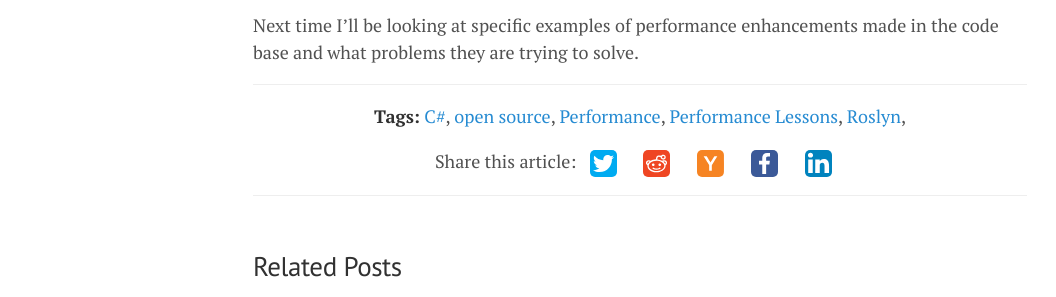
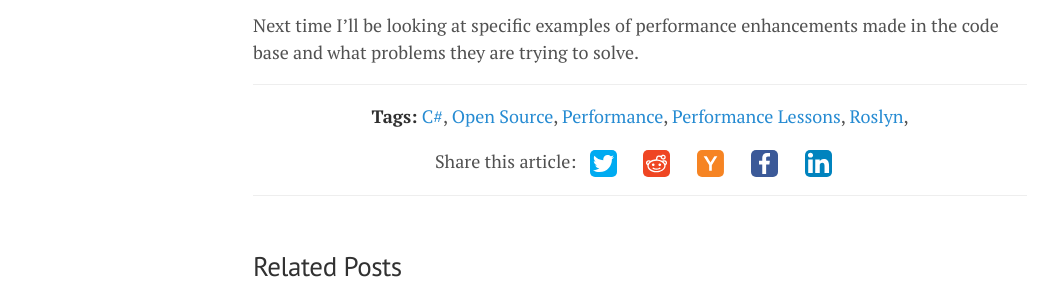
Before and after one commit to mattwarren/mattwarren.github.io, a Jekyll site: the page built from _posts/2014-06-05-roslyn-code-base-performance-lessons-part-1.md, in a window 1280 px wide and 900 px high, scrolled down 2153 px. Shown: the part 451-748 px from the top of the window, without its empty margins (0-1056 px from the left). Built offline with Jekyll 4.4.1, drawn with Linux system fonts in a browser that asks for light colours; nearby versions of some CDN libraries; comment, search, counter and statistics services are not loaded.

Commit message:
trying to fix styles

```diff
--- a/_posts/2014-06-05-roslyn-code-base-performance-lessons-part-1.md
+++ b/_posts/2014-06-05-roslyn-code-base-performance-lessons-part-1.md
@@ -2,7 +2,7 @@
 layout: post
 title: Roslyn code base - performance lessons (part 1)
 comments: true
-tags: [C#, open source, Performance, Performance Lessons, Roslyn]
+tags: [C#, Open Source, Performance, Performance Lessons, Roslyn]
 ---
 At <a href="http://www.buildwindows.com/" target="_blank">Build 2014</a> Microsoft open source their next-generation C#/VB.NET compiler, called <a href="http://msdn.microsoft.com/en-us/vstudio/roslyn.aspx" target="_blank">Roslyn</a>. The project is <a href="https://roslyn.codeplex.com/" target="_blank">hosted on codeplex</a> and you can even <a href="http://source.roslyn.codeplex.com/" target="_blank">browse the source</a>, using the new Reference Source browser, which is itself <a href="http://www.hanselman.com/blog/AnnouncingTheNewRoslynpoweredNETFrameworkReferenceSource.aspx" target="_blank">powered by Roslyn</a> (that's some crazy, meta-recursion going on there!).
 
--- a/tags.html
+++ b/tags.html
@@ -7,7 +7,7 @@ permalink: /tags/
 <h1>{{ page.title }}</h1>
 <p>&nbsp;</p>
 
-<ul class="tag-cloud">
+<ul id="tag-cloud">
 {% for tag in site.tags %}
   <li style="font-size: {{ tag | last | size | times: 100 | divided_by: site.tags.size | plus: 70  }}%">
     <a href="#{{ tag | first | slugize | replace:' ','-' }}">
```
Also changed, not shown: _posts/2014-06-10-roslyn-code-base-performance-lessons-part-2.md (+1 -1 lines), _posts/2014-09-01-stackoverflow-performance-lessons-part-1.md (+1 -1 lines).
